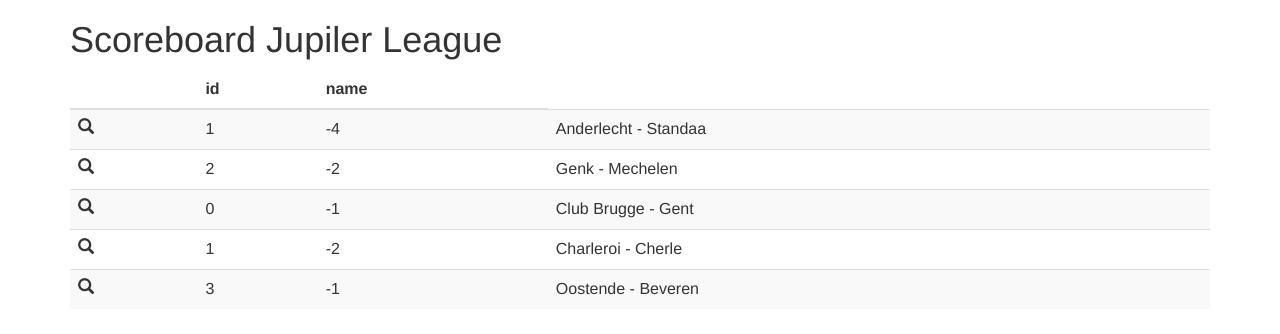
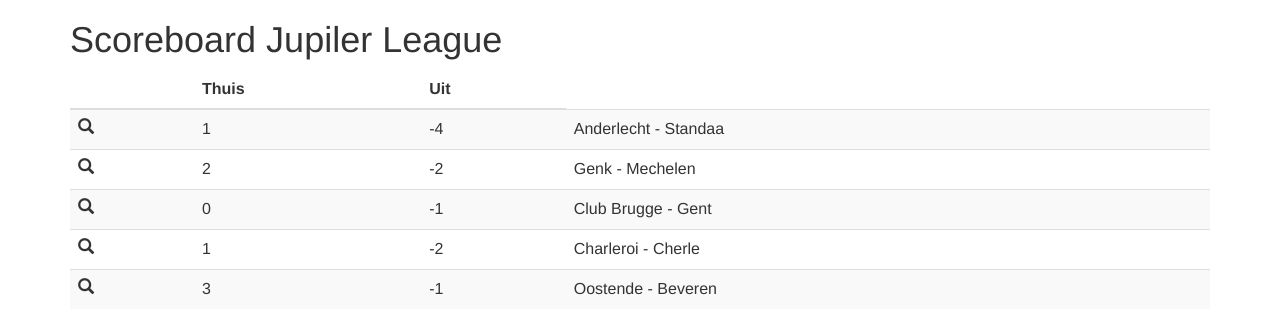
Before and after one commit to r0744454/LinuxShipping, a PHP site: page / in a window 1280 px wide. Shown: the top 334 px of the page. Run offline with PHP 8.4, Linux system fonts and the light colour scheme; data comes from the database, SQL or seed files in the repository; data that the repository does not hold is empty.

Commit message:
Update index.php

```diff
--- a/www/index.php
+++ b/www/index.php
@@ -19,7 +19,7 @@
     $query = 'SELECT * From Person';
     $result = mysqli_query($conn, $query);
     echo '<table class="table table-striped">';
-    echo '<thead><tr><th></th><th>id</th><th>name</th></tr></thead>';
+    echo '<thead><tr><th></th><th>Thuis</th><th>Uit</th></tr></thead>';
     while($value = $result->fetch_array(MYSQLI_ASSOC)){
         echo '<tr>';
         echo '<td><span class="glyphicon glyphicon-search"></span></td>';
```
